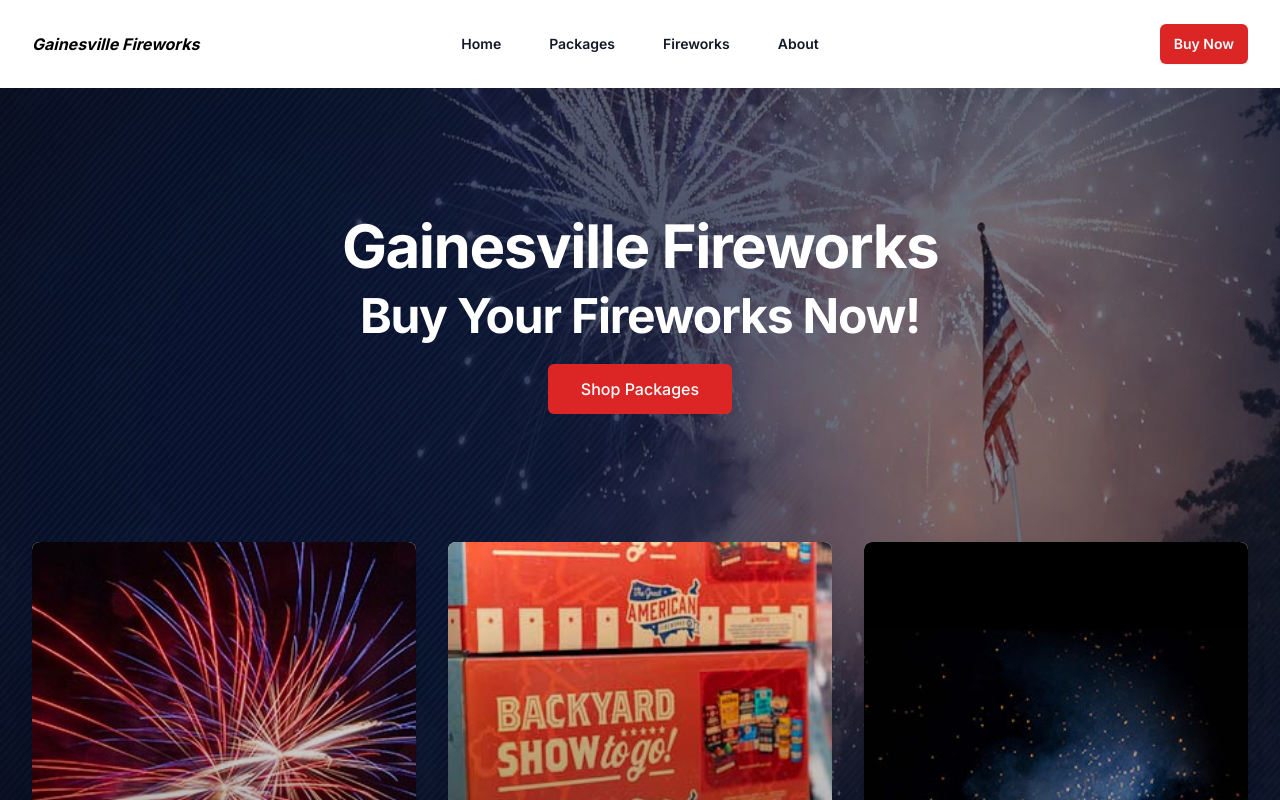
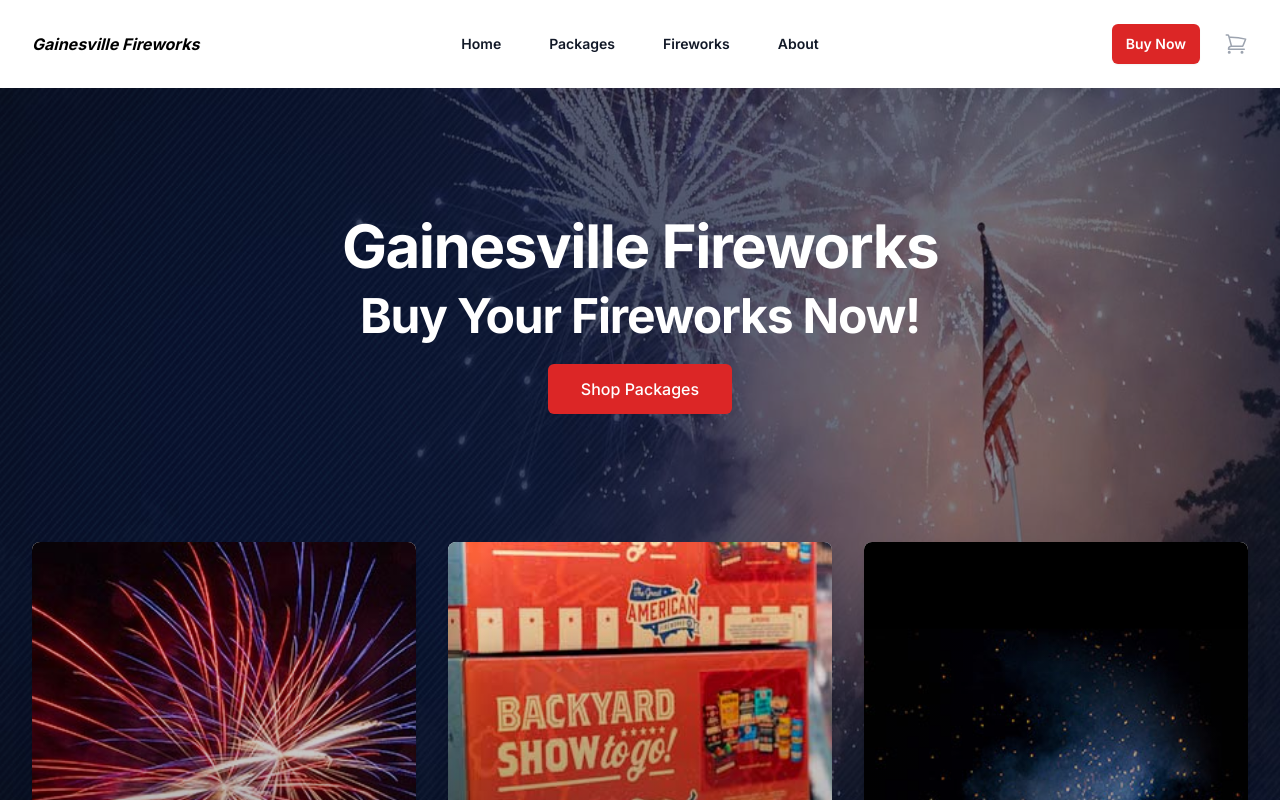
Before and after one commit to jessereevs/gainesville-fireworks, a Next.js app: page / in a window 1280 px wide. Shown: the top 800 px of the page. Built offline with nearby package versions, Linux system fonts and the light colour scheme.

Commit message:
Added Shopping Cart Icon

```diff
--- a/app/ui/header.tsx
+++ b/app/ui/header.tsx
@@ -1,6 +1,6 @@
 import { useState } from "react";
 import { Dialog } from "@headlessui/react";
-import { Bars3Icon, XMarkIcon } from "@heroicons/react/24/outline";
+import { Bars3Icon, XMarkIcon, ShoppingCartIcon } from "@heroicons/react/24/outline";
 import Link from 'next/link';
 
 const navigation = [
@@ -57,6 +57,12 @@ export default function Header() {
           >
             Buy Now
           </button>
+          <Link href="/cart" className="pl-6 pt-2">
+            <ShoppingCartIcon
+              className="h-6 w-6 flex-shrink-0 text-gray-400 group-hover:text-gray-500"
+              aria-hidden="true"
+            />
+          </Link>
         </div>
       </nav>
       <Dialog
@@ -94,7 +100,7 @@ export default function Header() {
                   </Link>
                 ))}
               </div>
-              <div className="py-6">
+              <div className="py-6 flex">
                 <button
                   type="button"
                   onClick={handleButtonClick}
@@ -102,6 +108,12 @@ export default function Header() {
                 >
                   Buy Now
                 </button>
+                <Link href="/cart" className="pl-6 pt-2">
+                  <ShoppingCartIcon
+                    className="h-6 w-6 flex-shrink-0 text-gray-400 group-hover:text-gray-500"
+                    aria-hidden="true"
+                  />
+                </Link>
               </div>
             </div>
           </div>
```
